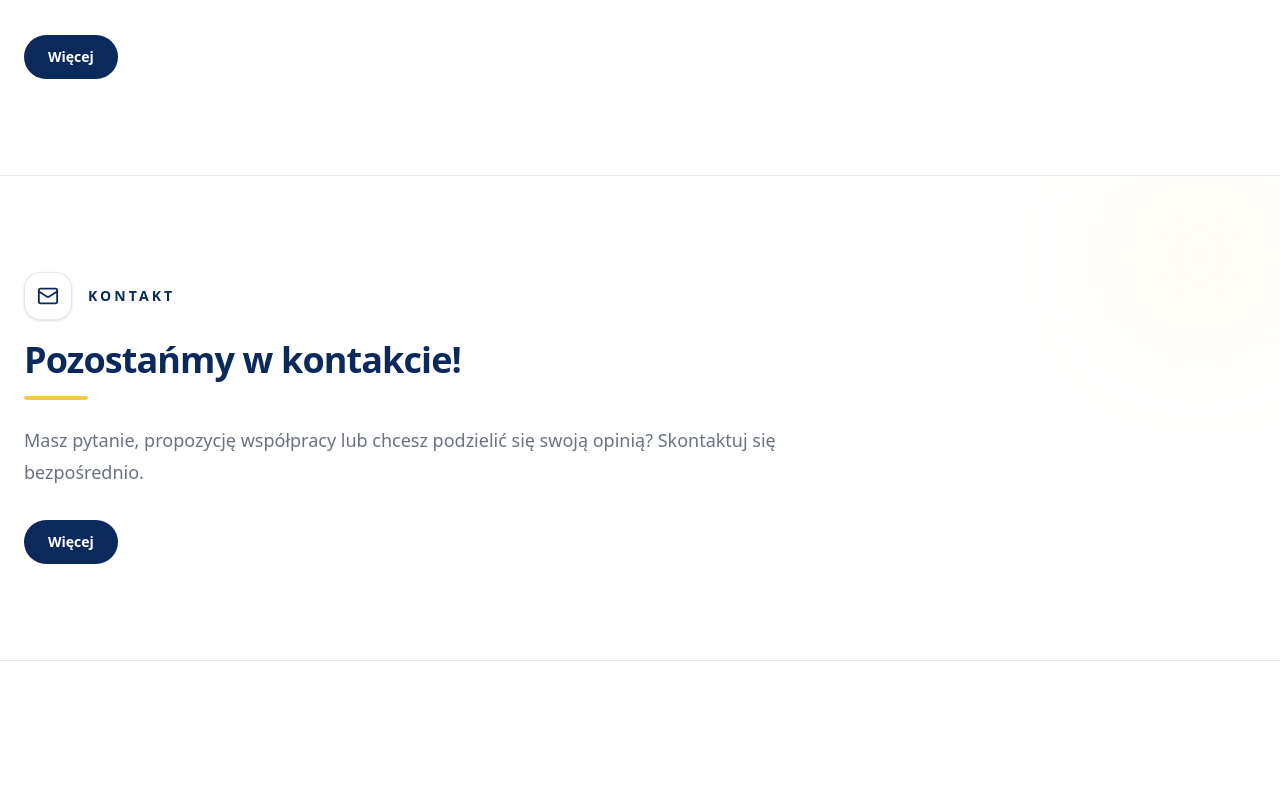
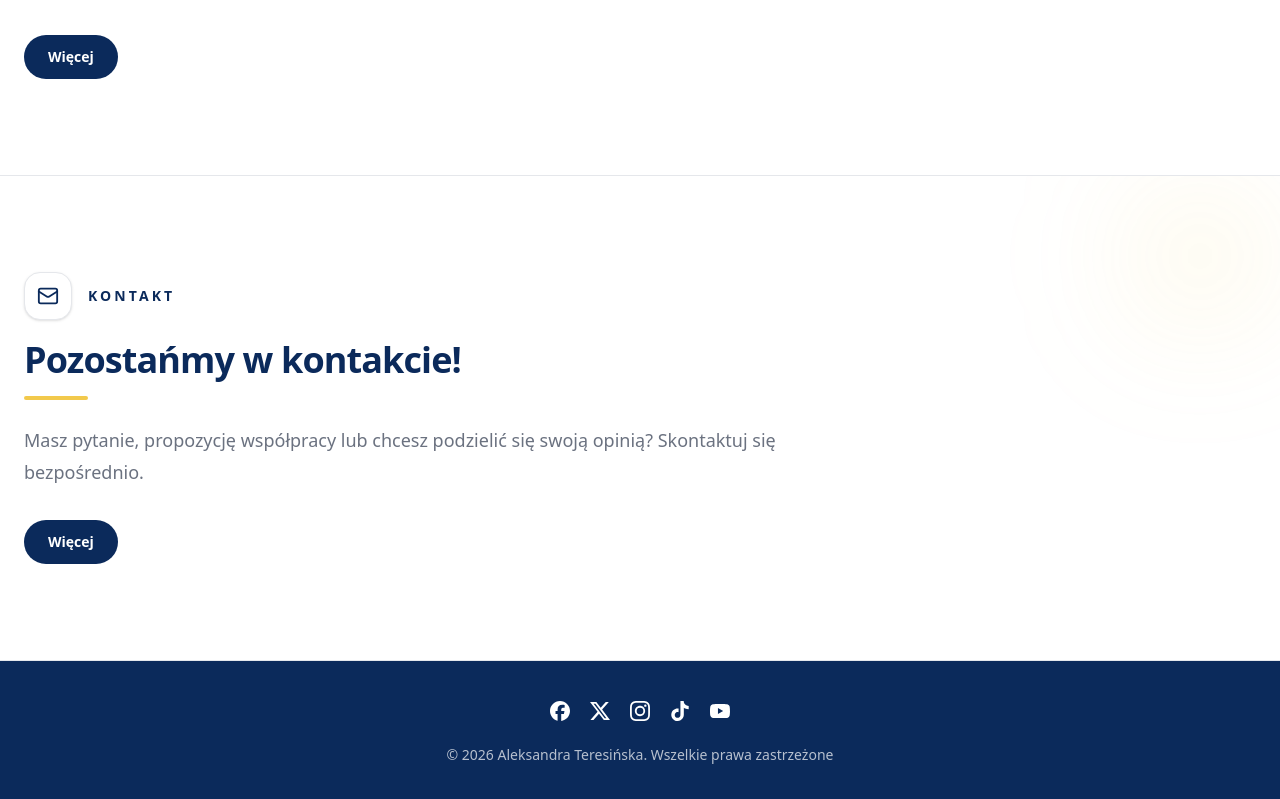
Before and after one commit to Kotvitz/aleksandra-teresinska-website, a Next.js app: page / in a window 1280 px wide. Shown: the part 1957-2756 px from the top of the page. Before the commit the page ends 2618 px from the top, so only its background shows below. Built offline with nearby package versions, Linux system fonts and the light colour scheme.

Commit message:
feat: add footer with social media icons

```diff
--- a/app/page.tsx
+++ b/app/page.tsx
@@ -1,3 +1,4 @@
+import Footer from "./src/components/Footer";
 import Header from "./src/components/Header";
 import Hero from "./src/components/Hero";
 import SectionIntro from "./src/components/SectionIntro";
@@ -40,6 +41,8 @@ export default function Home() {
         icon={<Mail size={22} strokeWidth={2} />}
         href="/kontakt"
       />
+
+      <Footer/>
     </main>
   );
 }
--- /dev/null
+++ b/app/src/components/Footer.tsx
@@ -0,0 +1,45 @@
+import {
+  SiFacebook,
+  SiX,
+  SiInstagram,
+  SiTiktok,
+  SiYoutube,
+} from "react-icons/si";
+
+export default function Footer() {
+  const socialLinks = [
+    { icon: SiFacebook, href: "https://www.facebook.com/profile.php?id=61557471890058" },
+    { icon: SiX, href: "https://x.com/A_Z_Teresinska" },
+    { icon: SiInstagram, href: "https://www.instagram.com/aleksandratee" },
+    { icon: SiTiktok, href: "https://www.tiktok.com/@A_Z_Teresinska" },
+    { icon: SiYoutube, href: "https://www.youtube.com/@pannaTee" },
+  ];
+
+  return (
+    <footer className="bg-(--brand-primary) text-white">
+      <div className="mx-auto max-w-7xl px-6 py-10 text-center">
+        <div className="flex justify-center gap-5">
+          {socialLinks.map((item, index) => {
+            const Icon = item.icon;
+
+            return (
+              <a
+                key={index}
+                href={item.href}
+                target="_blank"
+                rel="noreferrer"
+                className="text-white transition hover:text-(--brand-accent)"
+              >
+                <Icon size={20} />
+              </a>
+            );
+          })}
+        </div>
+
+        <p className="mt-6 text-sm text-white/70">
+          © {new Date().getFullYear()} Aleksandra Teresińska. Wszelkie prawa zastrzeżone
+        </p>
+      </div>
+    </footer>
+  );
+}
```
